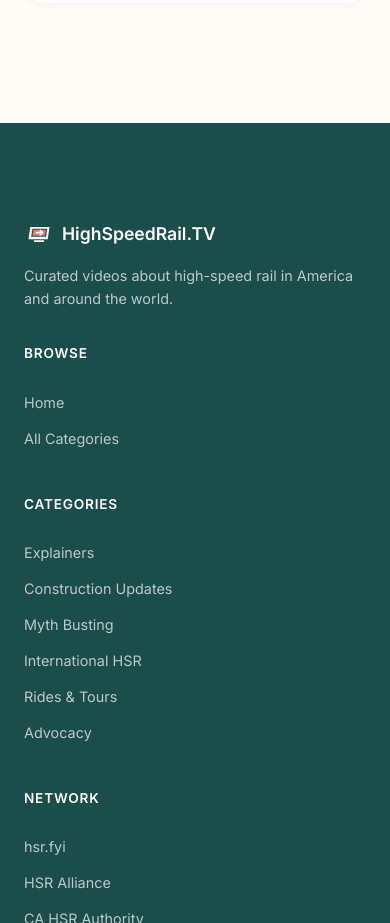
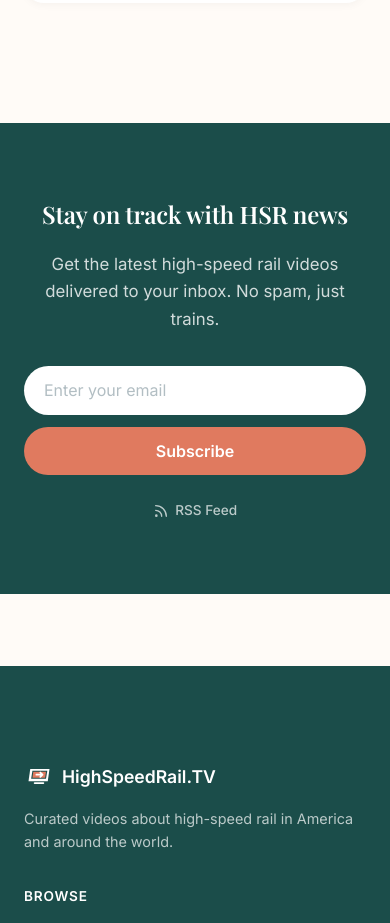
Before and after one commit to jordankrueger/highspeedrailTV, an Eleventy site: page src/index.njk in a window 390 px wide. Shown: the part 6200-7123 px from the top of the page. Built offline with nearby package versions, Linux system fonts and the light colour scheme; Eleventy itself is replaced by a stand-in of ours; files that its build step writes are made by us from their sources.

Commit message:
rss and CTA

```diff
--- a/src/_includes/layouts/base.njk
+++ b/src/_includes/layouts/base.njk
@@ -6,6 +6,7 @@
   <title>{{ title | default("HighSpeedRail.TV") }} | HighSpeedRail.TV</title>
   <meta name="description" content="{{ description | default("Curated videos about high-speed rail in America and around the world.") }}">
   <link rel="stylesheet" href="/css/style.css">
+  <link rel="alternate" type="application/atom+xml" title="HighSpeedRail.TV Feed" href="/feed.xml">
   <link rel="preconnect" href="https://fonts.googleapis.com">
   <link rel="preconnect" href="https://fonts.gstatic.com" crossorigin>
   <link href="https://fonts.googleapis.com/css2?family=Inter:wght@400;500;600;700&family=Playfair+Display:wght@500;600;700&display=swap" rel="stylesheet">
@@ -46,6 +47,10 @@
   <main class="site-main">
     {{ content | safe }}
   </main>
+
+  {% if not hideSubscribeCta %}
+  {% include "subscribe-cta.njk" %}
+  {% endif %}
 
   <footer class="site-footer">
     <div class="container">
--- /dev/null
+++ b/src/_includes/subscribe-cta.njk
@@ -0,0 +1,38 @@
+<section class="subscribe-cta">
+  <div class="container">
+    <div class="cta-content">
+      <div class="cta-text">
+        <h2>Stay on track with HSR news</h2>
+        <p>Get the latest high-speed rail videos delivered to your inbox. No spam, just trains.</p>
+      </div>
+      <form
+        action="https://embeds.beehiiv.com/subscribe"
+        method="POST"
+        class="cta-form"
+        target="_blank"
+      >
+        <input type="hidden" name="publication_id" value="pub_2c161570-34a5-4b92-a94d-0446aed324fb">
+        <input type="hidden" name="utm_source" value="highspeedrail.tv">
+        <input type="hidden" name="utm_medium" value="website">
+        <input
+          type="email"
+          name="email"
+          placeholder="Enter your email"
+          required
+          class="cta-input"
+        >
+        <button type="submit" class="cta-button">Subscribe</button>
+      </form>
+      <div class="cta-links">
+        <a href="/feed.xml" class="cta-link">
+          <svg width="16" height="16" viewBox="0 0 24 24" fill="none" stroke="currentColor" stroke-width="2" stroke-linecap="round" stroke-linejoin="round">
+            <path d="M4 11a9 9 0 0 1 9 9"></path>
+            <path d="M4 4a16 16 0 0 1 16 16"></path>
+            <circle cx="5" cy="19" r="1"></circle>
+          </svg>
+          RSS Feed
+        </a>
+      </div>
+    </div>
+  </div>
+</section>
--- a/src/css/style.css
+++ b/src/css/style.css
@@ -523,6 +523,25 @@
   font-size: 1.1rem;
 }
 
+.rss-link {
+  display: inline-flex;
+  align-items: center;
+  gap: 0.4rem;
+  margin-top: var(--spacing-sm);
+  color: var(--coral);
+  font-size: 0.9rem;
+  font-weight: 500;
+  transition: color 0.2s ease;
+}
+
+.rss-link:hover {
+  color: var(--coral-dark);
+}
+
+.rss-link svg {
+  flex-shrink: 0;
+}
+
 /* Categories List Page */
 .categories-grid {
   display: grid;
@@ -708,6 +727,117 @@
   display: block;
 }
 
+/* Subscribe CTA */
+.subscribe-cta {
+  background: var(--teal);
+  padding: var(--spacing-2xl) 0;
+  margin-top: var(--spacing-2xl);
+}
+
+.cta-content {
+  max-width: 600px;
+  margin: 0 auto;
+  text-align: center;
+}
+
+.cta-text h2 {
+  font-family: var(--font-serif);
+  font-size: 1.85rem;
+  font-weight: 600;
+  color: var(--white);
+  margin: 0 0 var(--spacing-sm);
+  letter-spacing: -0.01em;
+}
+
+.cta-text p {
+  color: rgba(255, 255, 255, 0.8);
+  margin: 0 0 var(--spacing-lg);
+  font-size: 1.05rem;
+}
+
+.cta-form {
+  display: flex;
+  gap: 0.75rem;
+  max-width: 450px;
+  margin: 0 auto var(--spacing-md);
+}
+
+.cta-input {
+  flex: 1;
+  padding: 0.9rem 1.25rem;
+  border: none;
+  border-radius: 100px;
+  font-size: 1rem;
+  font-family: var(--font-sans);
+  background: var(--white);
+  color: var(--text-primary);
+}
+
+.cta-input::placeholder {
+  color: var(--text-light);
+}
+
+.cta-input:focus {
+  outline: none;
+  box-shadow: 0 0 0 3px rgba(224, 122, 95, 0.4);
+}
+
+.cta-button {
+  padding: 0.9rem 1.75rem;
+  background: var(--coral);
+  color: var(--white);
+  border: none;
+  border-radius: 100px;
+  font-size: 1rem;
+  font-weight: 600;
+  font-family: var(--font-sans);
+  cursor: pointer;
+  transition: background 0.2s ease;
+  white-space: nowrap;
+}
+
+.cta-button:hover {
+  background: var(--coral-dark);
+}
+
+.cta-links {
+  display: flex;
+  justify-content: center;
+  gap: 1.5rem;
+}
+
+.cta-link {
+  display: inline-flex;
+  align-items: center;
+  gap: 0.4rem;
+  color: rgba(255, 255, 255, 0.7);
+  font-size: 0.85rem;
+  font-weight: 500;
+  transition: color 0.2s ease;
+}
+
+.cta-link:hover {
+  color: var(--white);
+}
+
+.cta-link svg {
+  flex-shrink: 0;
+}
+
+@media (max-width: 520px) {
+  .cta-form {
+    flex-direction: column;
+  }
+
+  .cta-button {
+    width: 100%;
+  }
+
+  .cta-text h2 {
+    font-size: 1.5rem;
+  }
+}
+
 /* Utility Classes */
 .text-center {
   text-align: center;
--- a/src/index.njk
+++ b/src/index.njk
@@ -1,6 +1,7 @@
 ---
 layout: layouts/base.njk
 title: Home
+hideSubscribeCta: true
 ---
 
 <section class="hero">
@@ -81,3 +82,5 @@
     </div>
   </div>
 </section>
+
+{% include "subscribe-cta.njk" %}
```
Also changed, not shown: src/category.njk (+8 -0 lines), src/feed-category.njk (added, +34 -0 lines), src/feed.njk (added, +30 -0 lines), .eleventy.js.
